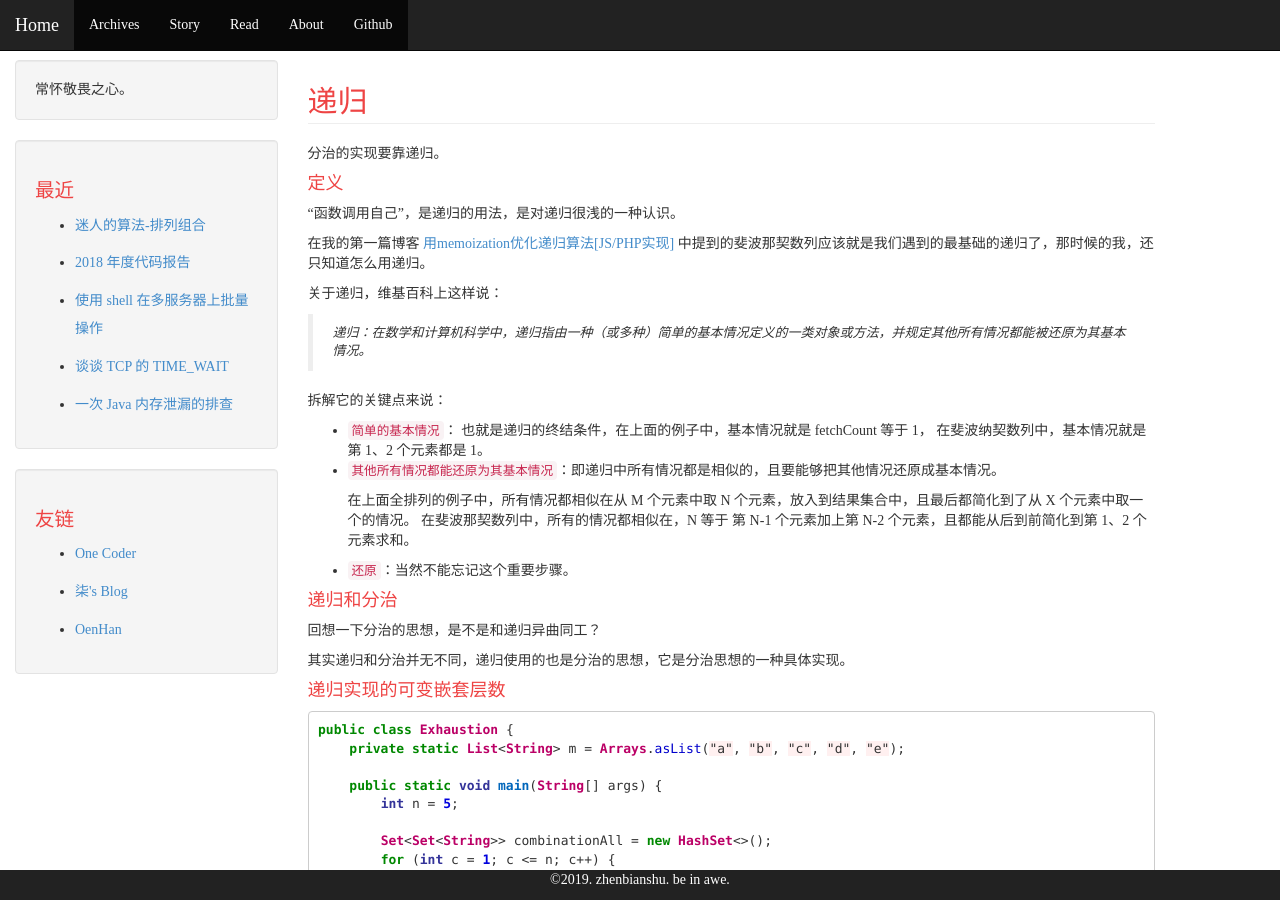
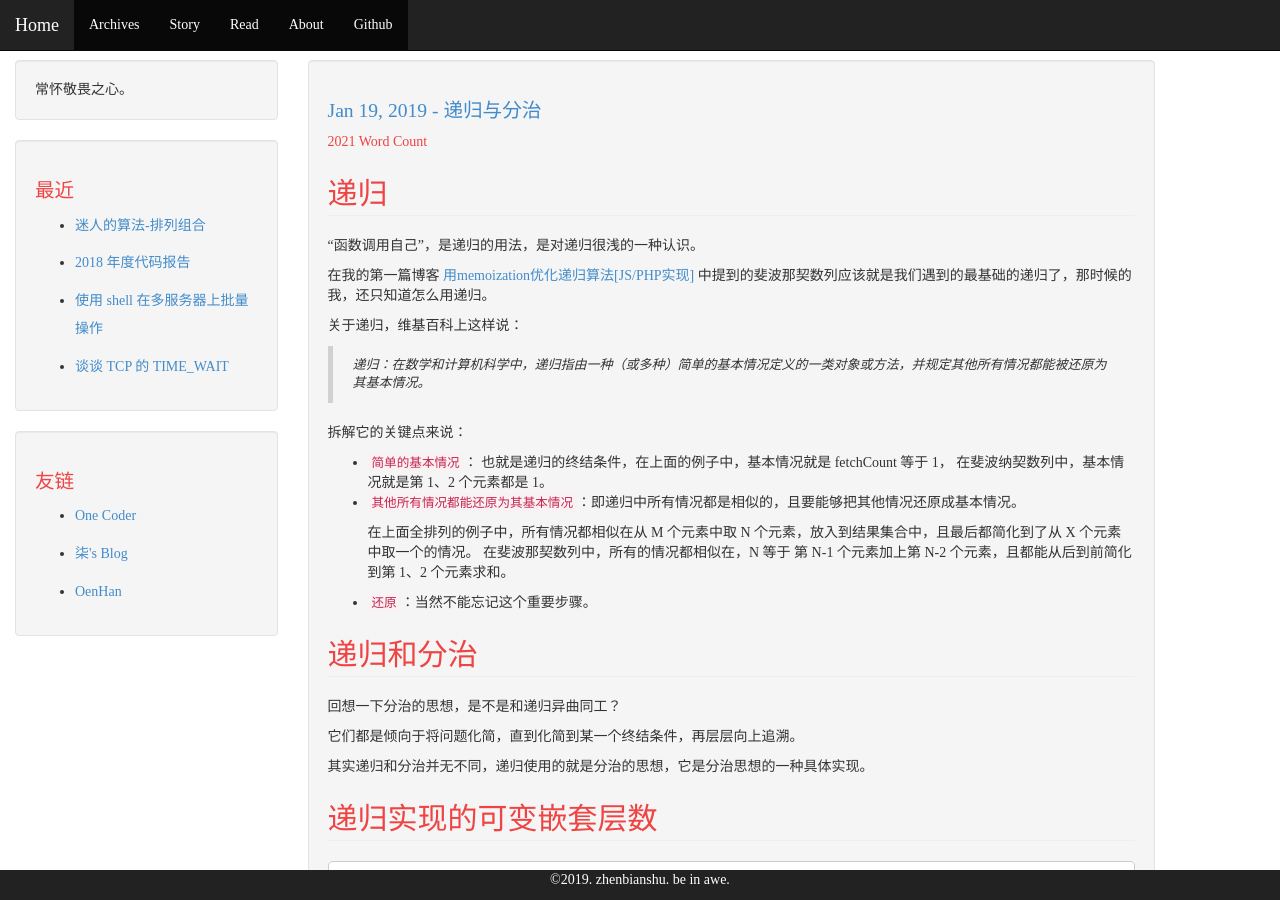
Before and after one commit to zhenbianshu/zhenbianshu.github.io, a Jekyll site: the page built from _posts/2019-01-19-recursion_and_divide_conquer.md, in a window 1280 px wide and 900 px high. Built offline with Jekyll 4.4.1, drawn with Linux system fonts in a browser that asks for light colours; our own code applies the rules of GitHub Pages for plain Markdown files; comment, search, counter and statistics services are not loaded.

Commit message:
add hidden blog: recursion and divide conquer;

````diff
--- a/tmp/recursion_and_divide.md
+++ b/_posts/2019-01-19-recursion_and_divide_conquer.md
@@ -1,8 +1,15 @@
+---
+layout: post
+title: "递归与分治"
+category: blog
+tags: [Divide and conquer, Recursion, Alg]
+date: 2019-01-19 10:00:06 +0800
+comments: true
+hidden: true
+---
+
 ## 递归
 ---
-分治的实现要靠递归。
-
-#### 定义
 "函数调用自己"，是递归的用法，是对递归很浅的一种认识。
 
 在我的第一篇博客 <a href="{{ site.baseurl }}2015/10/optimization_recursion_with_memoization.html"> 用memoization优化递归算法[JS/PHP实现]</a> 中提到的斐波那契数列应该就是我们遇到的最基础的递归了，那时候的我，还只知道怎么用递归。
@@ -20,14 +27,16 @@
     在斐波那契数列中，所有的情况都相似在，N 等于 第 N-1 个元素加上第 N-2 个元素，且都能从后到前简化到第 1、2 个元素求和。
 - `还原`：当然不能忘记这个重要步骤。
 
-#### 递归和分治
-
+## 递归和分治
+---
 回想一下分治的思想，是不是和递归异曲同工？
 
-其实递归和分治并无不同，递归使用的也是分治的思想，它是分治思想的一种具体实现。
+它们都是倾向于将问题化简，直到化简到某一个终结条件，再层层向上追溯。
 
-#### 递归实现的可变嵌套层数
+其实递归和分治并无不同，递归使用的就是分治的思想，它是分治思想的一种具体实现。
 
+## 递归实现的可变嵌套层数
+---
 ```java
 public class Exhaustion {
     private static List<String> m = Arrays.asList("a", "b", "c", "d", "e");
````
